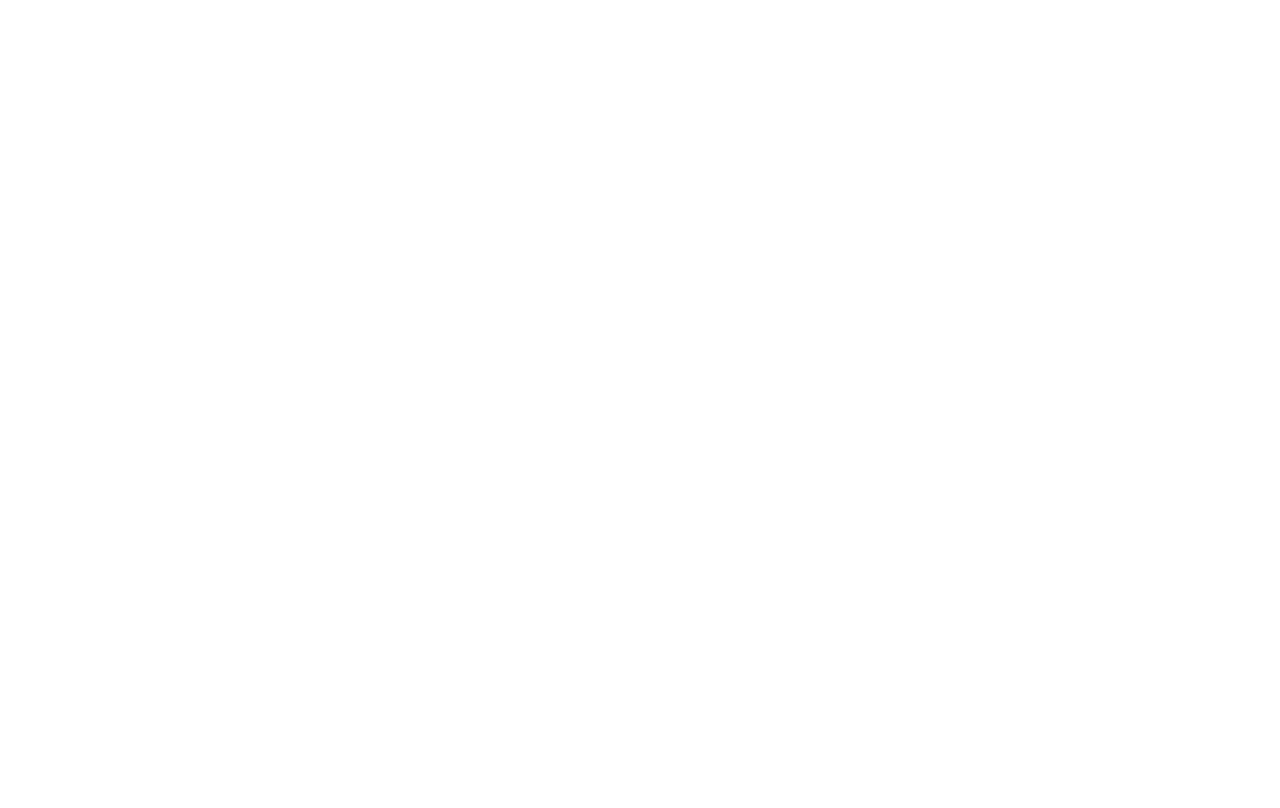
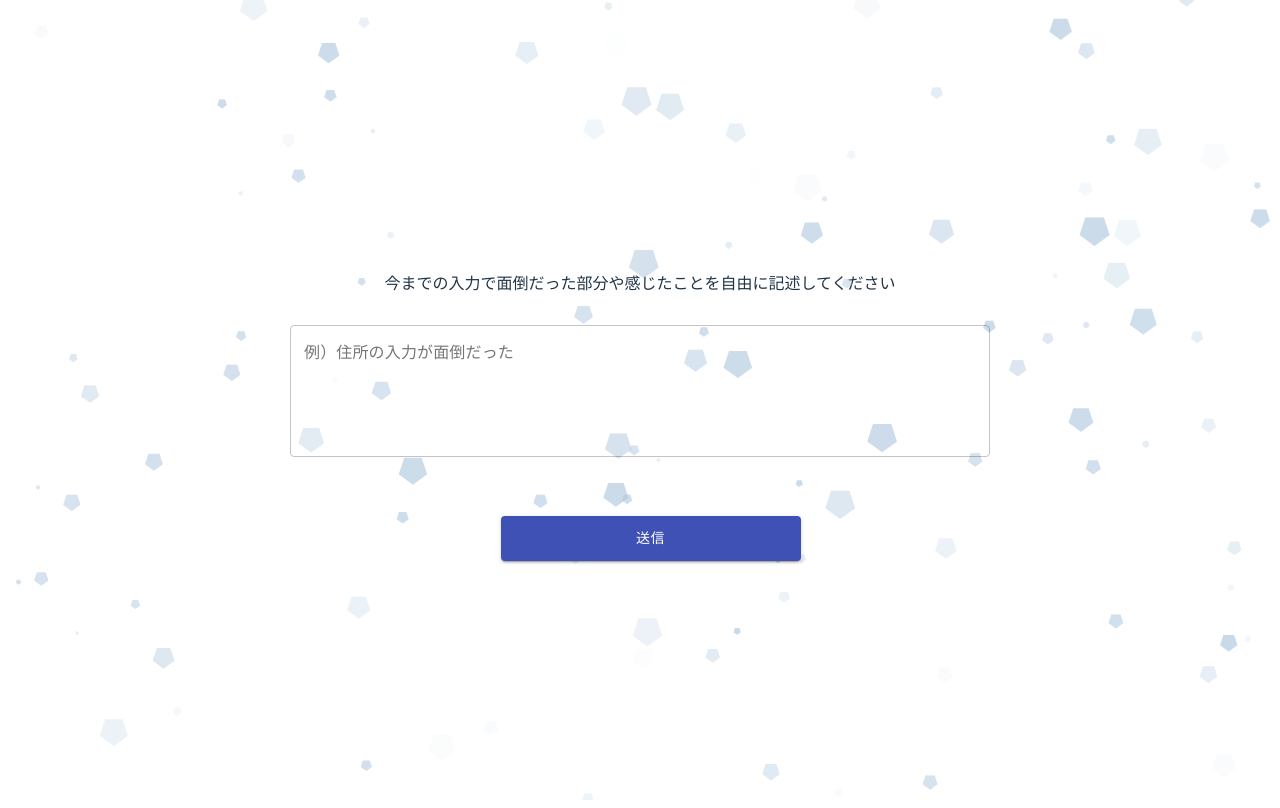
Before and after one commit to Koichi5/behavioral_economics, a React (Vite) app: page /ask_comments_page in a window 1280 px wide. Before the commit this address had no page. Built offline with nearby package versions, Linux system fonts and the light colour scheme.

Commit message:
add apologize and ask comments page

```diff
--- a/src/App.tsx
+++ b/src/App.tsx
@@ -19,6 +19,8 @@
 import { ThirdIntroductionPage } from "./view/templates/third_introduction_page";
 import { FourthIntroductionPage } from "./view/templates/fourth_introduction_page";
 import { GenderAndWorkAndHobbyPage } from "./view/templates/gender_and_work_and_hobby_page";
+import { AskCommentsPage } from "./view/templates/ask_ comments_page";
+import { ApologizePage } from "./view/templates/apologize_page";
 
 const useStyles = makeStyles(() => ({
   root: {
@@ -93,6 +95,8 @@
           <Route path="/sixth_page" element={<BloodTypeAndMotivationPage />} />
           <Route path="/seventh_page" element={<SchoolInfoPage />} />
           <Route path="/explanation_page" element={<ExplanationPage />} />
+          <Route path="/apologize_page" element={<ApologizePage />} />
+          <Route path="/ask_comments_page" element={<AskCommentsPage />} />
           <Route path="/final_page" element={<FinalPage />} />
         </Routes>
       </div>
--- /dev/null
+++ b/src/view/templates/apologize_page.tsx
@@ -0,0 +1,53 @@
+import { Button, makeStyles } from "@material-ui/core";
+import CustomParticle from "../atoms/particle";
+import { Link, Route, Routes } from "react-router-dom";
+import { AskCommentsPage } from "./ask_ comments_page";
+
+const useStyles = makeStyles(() => ({
+  root: {
+    position: "relative",
+    top: "10%",
+  },
+}));
+
+export const ApologizePage = () => {
+  const classes = useStyles();
+
+  return (
+    <div className={classes.root}>
+      <CustomParticle />
+      <p>関西大学経済学部岡野ゼミです。</p>
+      <br></br>
+      <p>ここまで情報を入力していただきありがとうございます。</p>
+      <p>
+        このWebサイトは、今までの登録の流れで「どのくらいの割合の人が登録を断念するか」
+      </p>
+      <p>ということをゼミ内の実験として検証するために作成されたものであり、</p>
+      <p>
+        より現実的な結果を得るためにあえて新規登録という形を取らせていただきました。
+      </p>
+      <br></br>
+      <p>最後まで入力して頂いたのにも関わらず、申し訳ありません。</p>
+      <p>入力して頂いた情報の取り扱いに関しましては、こちらからはデータを</p>
+      <p>記録、確認できない仕組みとなっておりますので、ご安心ください。</p>
+      <Link to="/ask_comments_page">
+        <Button
+          variant="contained"
+          color="primary"
+          style={{
+            maxWidth: "400px",
+            maxHeight: "45px",
+            minWidth: "300px",
+            minHeight: "45px",
+            marginTop: "3%",
+          }}
+        >
+          次へ
+        </Button>
+      </Link>
+      <Routes>
+        <Route path="/ask_comments_page" element={<AskCommentsPage />}></Route>
+      </Routes>
+    </div>
+  );
+};
--- /dev/null
+++ b/src/view/templates/ask_ comments_page.tsx
@@ -0,0 +1,73 @@
+import { Button, TextField, makeStyles } from "@material-ui/core";
+import CustomParticle from "../atoms/particle";
+import { useState } from "react";
+import { useMedia } from "react-use";
+import { addDoc, collection } from "firebase/firestore";
+import { db } from "../../firebase";
+import { Link, Route, Routes } from "react-router-dom";
+import { FinalPage } from "./final_page";
+
+const useStyles = makeStyles(() => ({
+  root: {
+    display: "flex",
+    flexDirection: "column",
+    justifyContent: "center",
+    alignItems: "center",
+    height: "100vh",
+  },
+
+  field: {
+    paddingBottom: "50px",
+    marginTop: "2%",
+  },
+}));
+
+export const AskCommentsPage = () => {
+  const classes = useStyles();
+  const [comment, setComment] = useState("");
+  const isWide = useMedia("(min-width: 800px)");
+
+  const addComment = (props: { inputComment: String }) => {
+    addDoc(collection(db, "comments"), {
+      comment: props.inputComment,
+    });
+  };
+
+  return (
+    <div className={classes.root}>
+      <CustomParticle />
+      <p>今までの入力で面倒だった部分や感じたことを自由に記述してください</p>
+      <TextField
+        onChange={(event) => setComment(event.target.value)}
+        className={classes.field}
+        style={{
+          minWidth: isWide ? "700px" : "300px",
+        }}
+        multiline={true}
+        rows={5}
+        id="outlined-name"
+        label="例）住所の入力が面倒だった"
+        variant="outlined"
+      ></TextField>
+      <Link to="/final_page" style={{ paddingLeft: isWide ? "3%" : "0" }}>
+        <Button
+          variant="contained"
+          color="primary"
+          onClick={() => addComment({ inputComment: comment })}
+          style={{
+            maxWidth: "400px",
+            maxHeight: "45px",
+            minWidth: "300px",
+            minHeight: "45px",
+            marginTop: "3%",
+          }}
+        >
+          送信
+        </Button>
+      </Link>
+      <Routes>
+          <Route path="/final_page" element={<FinalPage />}></Route>
+        </Routes>
+    </div>
+  );
+};
--- a/src/view/templates/explanation_page.tsx
+++ b/src/view/templates/explanation_page.tsx
@@ -5,8 +5,8 @@
 import { useForm } from "react-hook-form";
 import { db } from "../../firebase";
 import CustomParticle from "../atoms/particle";
-import Checkbox from '@mui/material/Checkbox';
-import { FinalPage } from "./final_page";
+import Checkbox from "@mui/material/Checkbox";
+import { ApologizePage } from "./apologize_page";
 
 const useStyles = makeStyles(() => ({
   root: {
@@ -21,14 +21,14 @@
   },
 
   ruleName: {
-    textAlign: "left"
+    textAlign: "left",
   },
 
   confirm: {
     display: "flex",
     justifyContent: "center",
     alignItems: "center",
-  }
+  },
 }));
 
 export const ExplanationPage = () => {
@@ -37,8 +37,8 @@
 
   const handleIsConfirmedChange = () => {
     setIsConfirmed(!isConfirmd);
-    console.log(isConfirmd)
-  }
+    console.log(isConfirmd);
+  };
 
   const {
     formState: { errors },
@@ -121,7 +121,9 @@
         </p>
         <br />
 
-        <p className={classes.ruleName}>第3条（ユーザーIDおよびパスワードの管理）</p>
+        <p className={classes.ruleName}>
+          第3条（ユーザーIDおよびパスワードの管理）
+        </p>
         <p className={classes.ruleName}>
           1.ユーザーは，自己の責任において，本サービスのユーザーIDおよびパスワードを適切に管理するものとします。
           <br />
@@ -348,12 +350,12 @@
       </div>
       {errors.name && <span>エラーが発生しました</span>}
       <div className={classes.confirm}>
-        <Checkbox onChange={handleIsConfirmedChange}/>
+        <Checkbox onChange={handleIsConfirmedChange} />
         <p>利用規約に同意します。</p>
       </div>
-      <Link to="/final_page">
+      <Link to="/apologize_page">
         <Button
-          disabled = {!isConfirmd}
+          disabled={!isConfirmd}
           variant="contained"
           color="primary"
           onClick={onPressed}
@@ -363,14 +365,14 @@
             minWidth: "300px",
             minHeight: "45px",
             marginTop: "3%",
-            marginBottom: "10%"
+            marginBottom: "10%",
           }}
         >
           次　　へ
         </Button>
       </Link>
       <Routes>
-        <Route path="/final_page" element={<FinalPage />}></Route>
+        <Route path="/apologize_page" element={<ApologizePage />}></Route>
       </Routes>
     </div>
   );
--- a/src/view/templates/final_page.tsx
+++ b/src/view/templates/final_page.tsx
@@ -3,8 +3,11 @@
 
 const useStyles = makeStyles(() => ({
   root: {
-    position: "relative",
-    top: "10%",
+    display: 'flex',
+    flexDirection: 'column',
+    justifyContent: 'center',
+    alignItems: 'center',
+    height: '100vh',
   },
 }));
 
@@ -14,20 +17,16 @@
   return (
     <div className={classes.root}>
       <CustomParticle />
-      <p>関西大学経済学部岡野ゼミです。</p>
-      <br></br>
-      <p>ここまで情報を入力していただきありがとうございます。</p>
-      <p>このWebサイトは、今までの登録の流れで「どのくらいの割合の人が登録を断念するか」</p>
-      <p>ということをゼミ内の実験として検証するために作成されたものであり、</p>
-      <p>より現実的な結果を得るためにあえて新規登録という形を取らせていただきました。</p>
-      <br></br>
-      <p>最後まで入力して頂いたのにも関わらず、申し訳ありません。</p>
-      <p>入力して頂いた情報の取り扱いに関しましては、こちらからはデータを</p>
-      <p>記録、確認できない仕組みとなっておりますので、ご安心ください。</p>
-      <p>ご協力いただきありがとうございました。このままタブを閉じて終了してください。</p>
-      <br></br>
-      <p>その他不明点がございましたら以下のメールアドレスへご連絡いただけると幸いです。</p>
-      <p>メールアドレス : koichi20021217@gmail.com</p>
+      <div>
+        <p>
+          ご協力いただきありがとうございました。このままタブを閉じて終了してください。
+        </p>
+        <br></br>
+        <p>
+          その他不明点がございましたら以下のメールアドレスへご連絡いただけると幸いです。
+        </p>
+        <p>メールアドレス : koichi20021217@gmail.com</p>
+      </div>
     </div>
   );
 };
```
